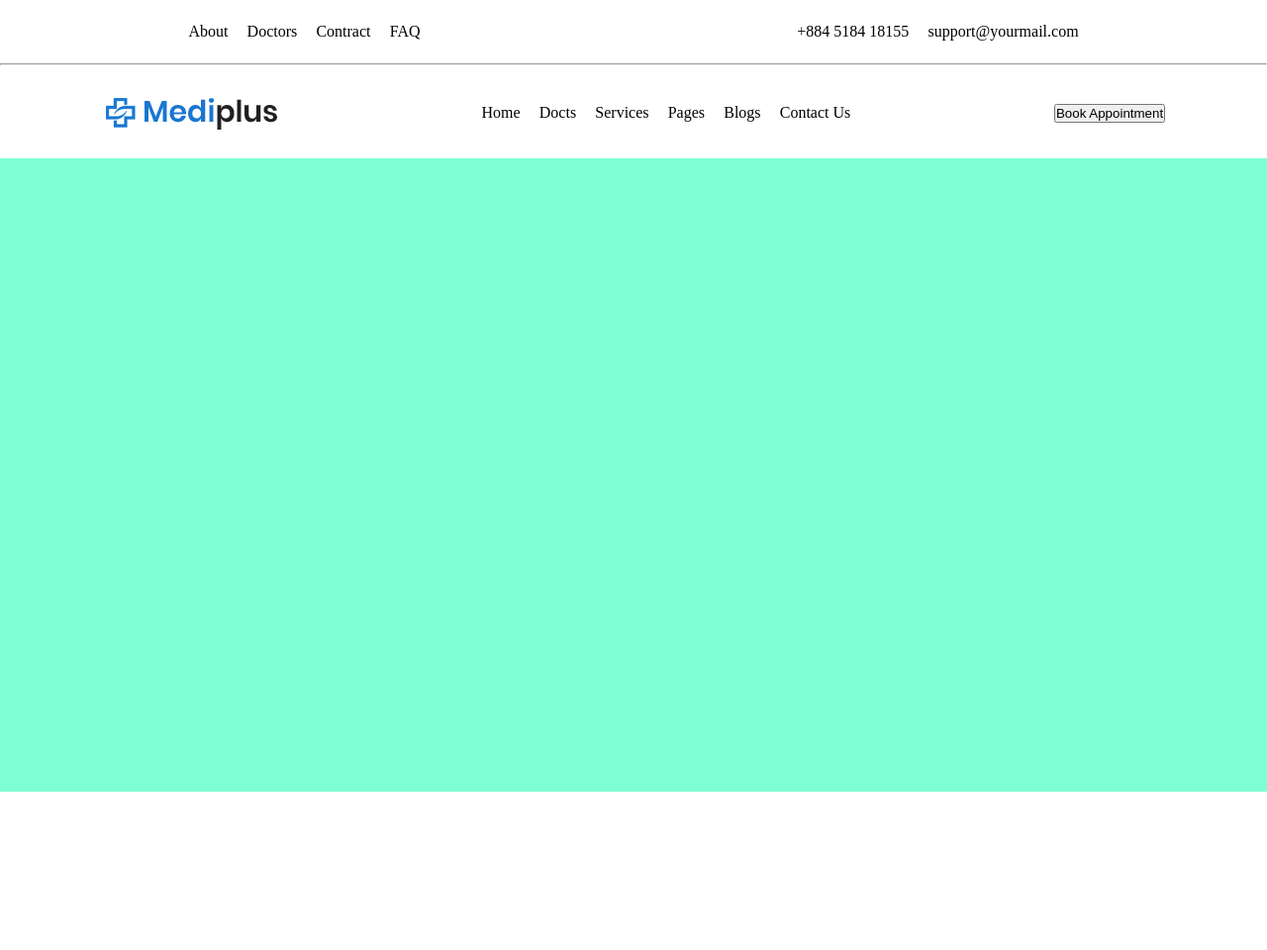
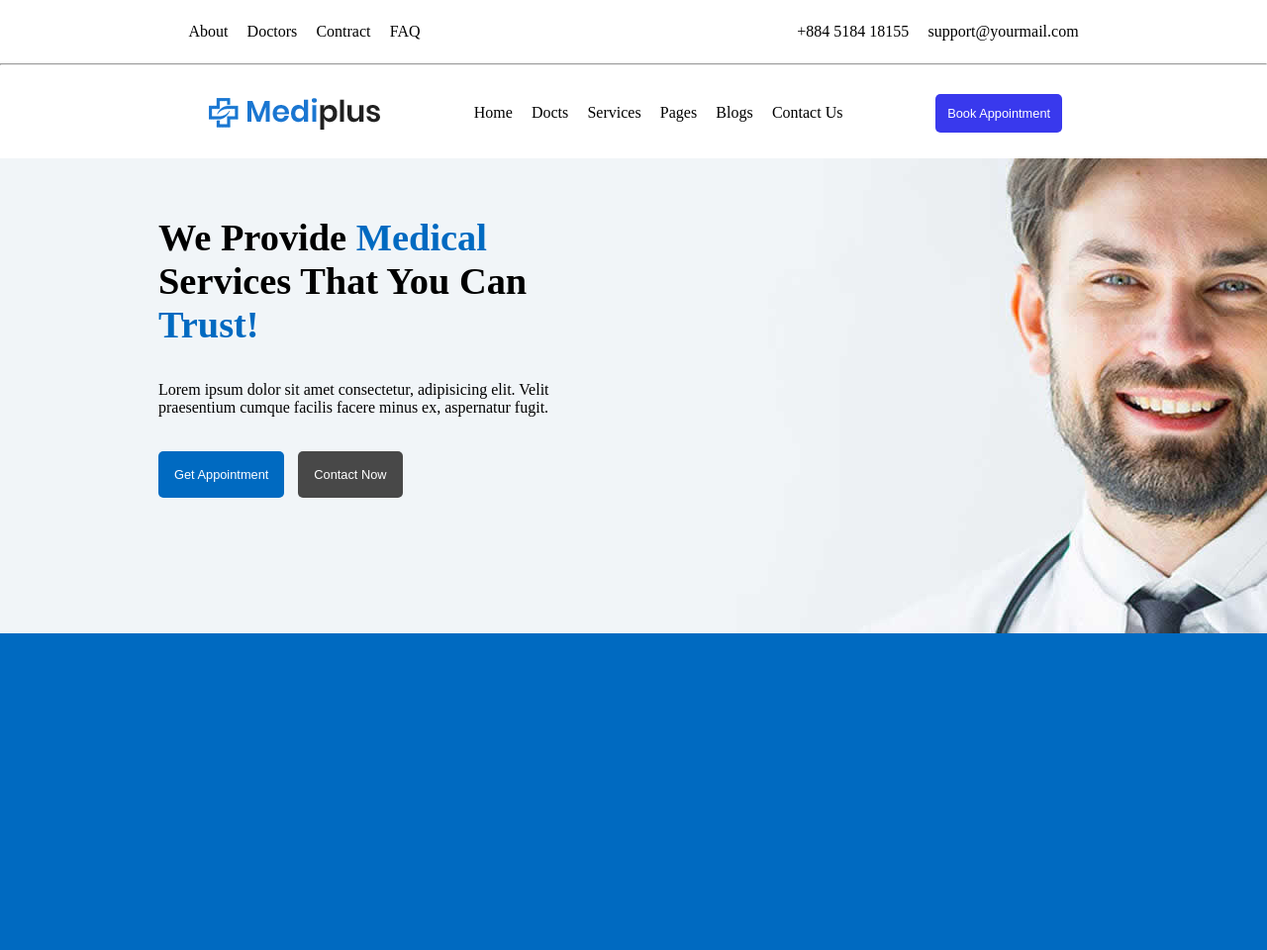
Before and after one commit to Surendra360/medipluse-clone, a plain HTML site: page index.html in a window 1280 px wide. Shown: the whole page at 99% size. Before the commit the page ends 800 px from the top, so only its background shows below. Drawn offline with Linux system fonts and the light colour scheme.

Commit message:
Add files via upload

```diff
--- a/index.html
+++ b/index.html
@@ -41,6 +41,21 @@
                     <button>Book Appointment</button>
                 </div>
             </div>
+            <div class="containt">
+                <h1>We Provide <span>Medical</span> Services That You Can <span>Trust!</span></h1>
+
+                <p>Lorem ipsum dolor sit amet consectetur, adipisicing elit. Velit praesentium cumque facilis facere minus ex, aspernatur fugit.</p>
+
+                <div class="btn">
+                    <button class="btn1">Get Appointment</button>
+                    <button class="btn2">Contact Now</button>
+                </div>
+            </div>
+            <div class="p1-box">
+                <div class="p1-b1"></div>
+                <div class="p1-b1"></div>
+                <div class="p1-b1"></div>
+            </div>
         </div>
     </div>
 
--- a/style.css
+++ b/style.css
@@ -54,9 +54,71 @@ height: 100%;
     align-items: center;
     justify-content: space-around;
 }
+.nav-2nd>img{
+    margin-left: 20vh;
+}
 .nav-2nd>ul{
     display: flex;
     list-style: none;
     gap:1.5vw;
     /* background-color: red; */
 }
+.nav-2nd>button{
+    padding: 1.5vh;
+    font-size: 1vmax;
+    background-color: rgb(57, 57, 237);
+    border: none;
+    border-radius: 5px;
+    color: white;
+    margin-right: 20vh;
+}
+
+.page1{
+    width: 100vw;
+    height: 100vh;
+    background-image: url(main.jpg);
+}
+.containt{
+    margin-top: 5vh;
+    width: 60%;
+    height: 40%;
+    padding: 0 20vh;
+    /* background-color: red; */
+    display: flex;
+    flex-direction: column;
+    align-items: center;
+    justify-content: space-around;
+}
+.containt>h1{
+    font-size: 3vmax;
+}
+.containt>h1>span{
+    color: rgb(0, 106, 193);
+}
+.btn{
+    width: 100%;
+}
+.btn>.btn1{
+    padding: 2vh;
+    font-size: 1vmax;
+    border-radius: 5px;
+    border: none;
+    background-color: rgb(0, 106, 193);
+    margin-right: 10px;
+    color: white;
+}
+.btn2{
+    padding: 2vh;
+    font-size: 1vmax;
+    border-radius: 5px;
+    border: none;
+    background-color: rgb(72, 72, 72);
+    margin-right: 10px;
+    color: white;
+}
+.p1-box{
+    margin-top: 15vh;
+    width: 100%;
+    height: 40vh;
+    background-color: rgb(0, 106, 193);
+}
```
Also changed, not shown: Screenshot 2023-12-19 213858.png (added), main.jpg (added).
